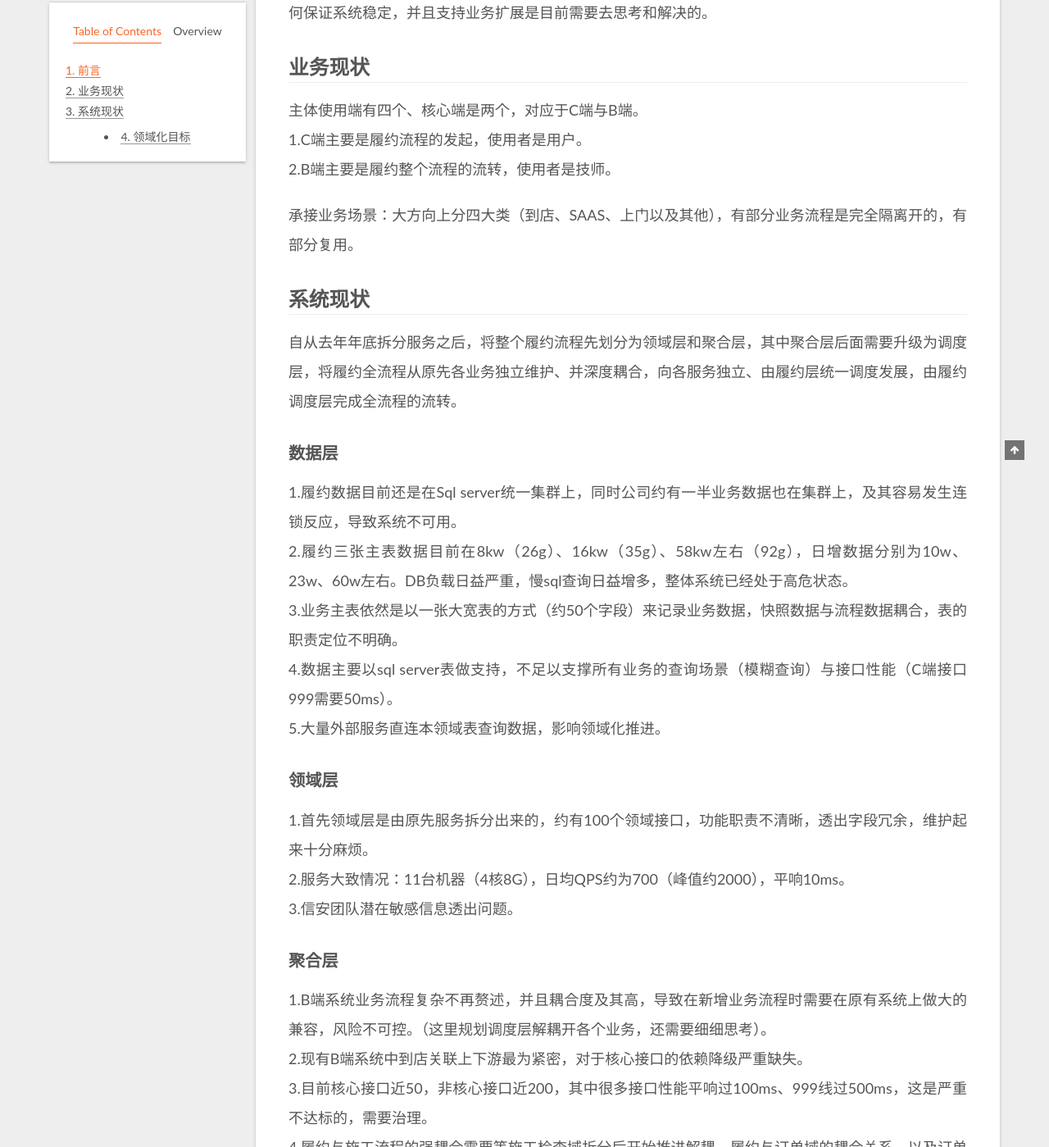
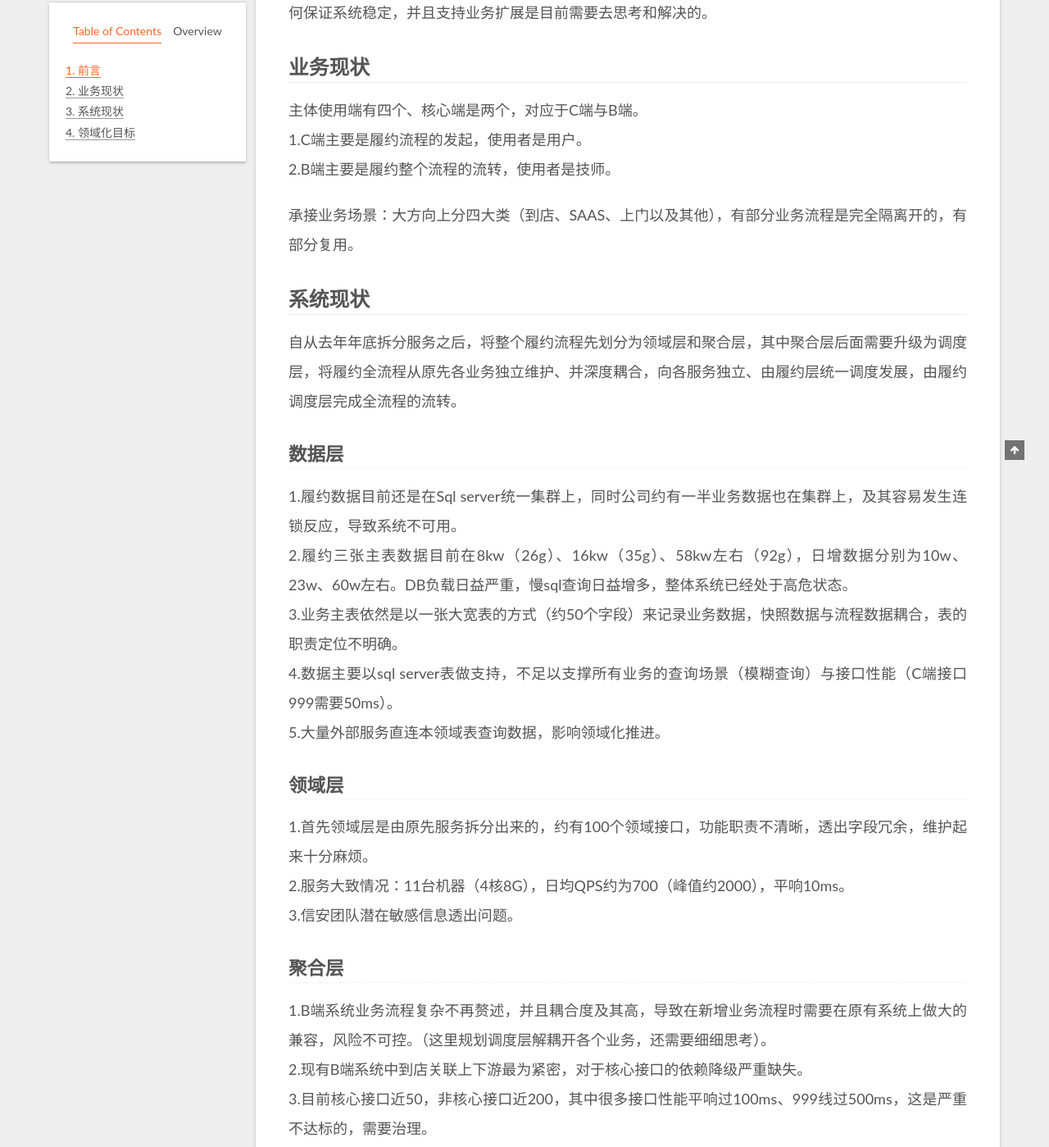
Before and after one commit to ZARDquanshui/blog, a plain HTML site: page 2022/03/05/B端领域化-前言、现状与目标/index.html in a window 1280 px wide. Shown: the part 339-1738 px from the top of the page at 82% size. Drawn offline with Linux system fonts and the light colour scheme.

Commit message:
Site updated: 2023-03-24 21:36:51

```diff
--- a/2022/03/05/B端领域化-前言、现状与目标/index.html
+++ b/2022/03/05/B端领域化-前言、现状与目标/index.html
@@ -30,7 +30,7 @@
 <meta property="og:description" content="前言目前负责的B端履约流程是整个B端最核心的应用，牵涉的上游会包括订单、交易、供应链、C端等；而整个履约流程会包括预约、排队、施工等多个节点；下游则会影响到结算、客户管理、门店经营等。所以如何保证系统稳定，并且支持业务扩展是目前需要去思考和解决的。">
 <meta property="og:locale" content="en_US">
 <meta property="article:published_time" content="2022-03-05T04:39:04.000Z">
-<meta property="article:modified_time" content="2023-02-23T12:46:36.421Z">
+<meta property="article:modified_time" content="2023-03-23T14:34:33.581Z">
 <meta property="article:author" content="lianlianrong">
 <meta property="article:tag" content="领域化">
 <meta property="article:tag" content="系统设计">
@@ -264,9 +264,9 @@
 <h2 id="业务现状"><a href="#业务现状" class="headerlink" title="业务现状"></a>业务现状</h2><p>主体使用端有四个、核心端是两个，对应于C端与B端。<br>1.C端主要是履约流程的发起，使用者是用户。<br>2.B端主要是履约整个流程的流转，使用者是技师。</p>
 <p>承接业务场景：大方向上分四大类（到店、SAAS、上门以及其他），有部分业务流程是完全隔离开的，有部分复用。</p>
 <h2 id="系统现状"><a href="#系统现状" class="headerlink" title="系统现状"></a>系统现状</h2><p>自从去年年底拆分服务之后，将整个履约流程先划分为领域层和聚合层，其中聚合层后面需要升级为调度层，将履约全流程从原先各业务独立维护、并深度耦合，向各服务独立、由履约层统一调度发展，由履约调度层完成全流程的流转。</p>
-<h4 id="数据层"><a href="#数据层" class="headerlink" title="数据层"></a>数据层</h4><p>1.履约数据目前还是在Sql server统一集群上，同时公司约有一半业务数据也在集群上，及其容易发生连锁反应，导致系统不可用。<br>2.履约三张主表数据目前在8kw（26g）、16kw（35g）、58kw左右（92g），日增数据分别为10w、23w、60w左右。DB负载日益严重，慢sql查询日益增多，整体系统已经处于高危状态。<br>3.业务主表依然是以一张大宽表的方式（约50个字段）来记录业务数据，快照数据与流程数据耦合，表的职责定位不明确。<br>4.数据主要以sql server表做支持，不足以支撑所有业务的查询场景（模糊查询）与接口性能（C端接口999需要50ms）。<br>5.大量外部服务直连本领域表查询数据，影响领域化推进。</p>
-<h4 id="领域层"><a href="#领域层" class="headerlink" title="领域层"></a>领域层</h4><p>1.首先领域层是由原先服务拆分出来的，约有100个领域接口，功能职责不清晰，透出字段冗余，维护起来十分麻烦。<br>2.服务大致情况：11台机器（4核8G），日均QPS约为700（峰值约2000），平响10ms。<br>3.信安团队潜在敏感信息透出问题。</p>
-<h4 id="聚合层"><a href="#聚合层" class="headerlink" title="聚合层"></a>聚合层</h4><p>1.B端系统业务流程复杂不再赘述，并且耦合度及其高，导致在新增业务流程时需要在原有系统上做大的兼容，风险不可控。（这里规划调度层解耦开各个业务，还需要细细思考）。<br>2.现有B端系统中到店关联上下游最为紧密，对于核心接口的依赖降级严重缺失。<br>3.目前核心接口近50，非核心接口近200，其中很多接口性能平响过100ms、999线过500ms，这是严重不达标的，需要治理。<br>4.履约与施工流程的强耦合需要等施工检查域拆分后开始推进解耦。履约与订单域的耦合关系，以及订单域对到店产生的风险需要评估。<br>5.与其他领域的耦合，以及.net接口升级都是需要在考虑范围之内。<br>6.服务详情：14台机器（8核8G），日均QPS约为600（峰值约为1500），平响50ms。</p>
+<h3 id="数据层"><a href="#数据层" class="headerlink" title="数据层"></a>数据层</h3><p>1.履约数据目前还是在Sql server统一集群上，同时公司约有一半业务数据也在集群上，及其容易发生连锁反应，导致系统不可用。<br>2.履约三张主表数据目前在8kw（26g）、16kw（35g）、58kw左右（92g），日增数据分别为10w、23w、60w左右。DB负载日益严重，慢sql查询日益增多，整体系统已经处于高危状态。<br>3.业务主表依然是以一张大宽表的方式（约50个字段）来记录业务数据，快照数据与流程数据耦合，表的职责定位不明确。<br>4.数据主要以sql server表做支持，不足以支撑所有业务的查询场景（模糊查询）与接口性能（C端接口999需要50ms）。<br>5.大量外部服务直连本领域表查询数据，影响领域化推进。</p>
+<h3 id="领域层"><a href="#领域层" class="headerlink" title="领域层"></a>领域层</h3><p>1.首先领域层是由原先服务拆分出来的，约有100个领域接口，功能职责不清晰，透出字段冗余，维护起来十分麻烦。<br>2.服务大致情况：11台机器（4核8G），日均QPS约为700（峰值约2000），平响10ms。<br>3.信安团队潜在敏感信息透出问题。</p>
+<h3 id="聚合层"><a href="#聚合层" class="headerlink" title="聚合层"></a>聚合层</h3><p>1.B端系统业务流程复杂不再赘述，并且耦合度及其高，导致在新增业务流程时需要在原有系统上做大的兼容，风险不可控。（这里规划调度层解耦开各个业务，还需要细细思考）。<br>2.现有B端系统中到店关联上下游最为紧密，对于核心接口的依赖降级严重缺失。<br>3.目前核心接口近50，非核心接口近200，其中很多接口性能平响过100ms、999线过500ms，这是严重不达标的，需要治理。<br>4.履约与施工流程的强耦合需要等施工检查域拆分后开始推进解耦。履约与订单域的耦合关系，以及订单域对到店产生的风险需要评估。<br>5.与其他领域的耦合，以及.net接口升级都是需要在考虑范围之内。<br>6.服务详情：14台机器（8核8G），日均QPS约为600（峰值约为1500），平响50ms。</p>
 <h2 id="领域化目标"><a href="#领域化目标" class="headerlink" title="领域化目标"></a>领域化目标</h2><p>2022整体目标是保稳定（慢sql优化，依赖降级，核心接口压测与优化），迁数据（数据迁移（mysql（分库分表），es，redis），直连解耦），领域化（包括依赖他人与被依赖）。另外还有还需要完成全链路密文计划。</p>
 <p>估摸只能推动前两项和全链路密文，先加油吧！</p>
 
@@ -368,7 +368,7 @@
 
       <!--noindex-->
       <div class="post-toc-wrap sidebar-panel">
-          <div class="post-toc motion-element"><ol class="nav"><li class="nav-item nav-level-2"><a class="nav-link" href="#%E5%89%8D%E8%A8%80"><span class="nav-number">1.</span> <span class="nav-text">前言</span></a></li><li class="nav-item nav-level-2"><a class="nav-link" href="#%E4%B8%9A%E5%8A%A1%E7%8E%B0%E7%8A%B6"><span class="nav-number">2.</span> <span class="nav-text">业务现状</span></a></li><li class="nav-item nav-level-2"><a class="nav-link" href="#%E7%B3%BB%E7%BB%9F%E7%8E%B0%E7%8A%B6"><span class="nav-number">3.</span> <span class="nav-text">系统现状</span></a><ol class="nav-child"><li class="nav-item nav-level-4"><a class="nav-link" href="#%E6%95%B0%E6%8D%AE%E5%B1%82"><span class="nav-number">3.0.1.</span> <span class="nav-text">数据层</span></a></li><li class="nav-item nav-level-4"><a class="nav-link" href="#%E9%A2%86%E5%9F%9F%E5%B1%82"><span class="nav-number">3.0.2.</span> <span class="nav-text">领域层</span></a></li><li class="nav-item nav-level-4"><a class="nav-link" href="#%E8%81%9A%E5%90%88%E5%B1%82"><span class="nav-number">3.0.3.</span> <span class="nav-text">聚合层</span></a></li></ol></li></ol></li><li class="nav-item nav-level-2"><a class="nav-link" href="#%E9%A2%86%E5%9F%9F%E5%8C%96%E7%9B%AE%E6%A0%87"><span class="nav-number">4.</span> <span class="nav-text">领域化目标</span></a></li></ol></div>
+          <div class="post-toc motion-element"><ol class="nav"><li class="nav-item nav-level-2"><a class="nav-link" href="#%E5%89%8D%E8%A8%80"><span class="nav-number">1.</span> <span class="nav-text">前言</span></a></li><li class="nav-item nav-level-2"><a class="nav-link" href="#%E4%B8%9A%E5%8A%A1%E7%8E%B0%E7%8A%B6"><span class="nav-number">2.</span> <span class="nav-text">业务现状</span></a></li><li class="nav-item nav-level-2"><a class="nav-link" href="#%E7%B3%BB%E7%BB%9F%E7%8E%B0%E7%8A%B6"><span class="nav-number">3.</span> <span class="nav-text">系统现状</span></a><ol class="nav-child"><li class="nav-item nav-level-3"><a class="nav-link" href="#%E6%95%B0%E6%8D%AE%E5%B1%82"><span class="nav-number">3.1.</span> <span class="nav-text">数据层</span></a></li><li class="nav-item nav-level-3"><a class="nav-link" href="#%E9%A2%86%E5%9F%9F%E5%B1%82"><span class="nav-number">3.2.</span> <span class="nav-text">领域层</span></a></li><li class="nav-item nav-level-3"><a class="nav-link" href="#%E8%81%9A%E5%90%88%E5%B1%82"><span class="nav-number">3.3.</span> <span class="nav-text">聚合层</span></a></li></ol></li><li class="nav-item nav-level-2"><a class="nav-link" href="#%E9%A2%86%E5%9F%9F%E5%8C%96%E7%9B%AE%E6%A0%87"><span class="nav-number">4.</span> <span class="nav-text">领域化目标</span></a></li></ol></div>
       </div>
       <!--/noindex-->
 
--- a/css/main.css
+++ b/css/main.css
@@ -1197,7 +1197,7 @@ pre .javascript .function {
 }
 .links-of-author a::before,
 .links-of-author span.exturl::before {
-  background: #795b95;
+  background: #cbb3ff;
   border-radius: 50%;
   content: ' ';
   display: inline-block;
```
Also changed, not shown: search.xml (+21 -21 lines).
